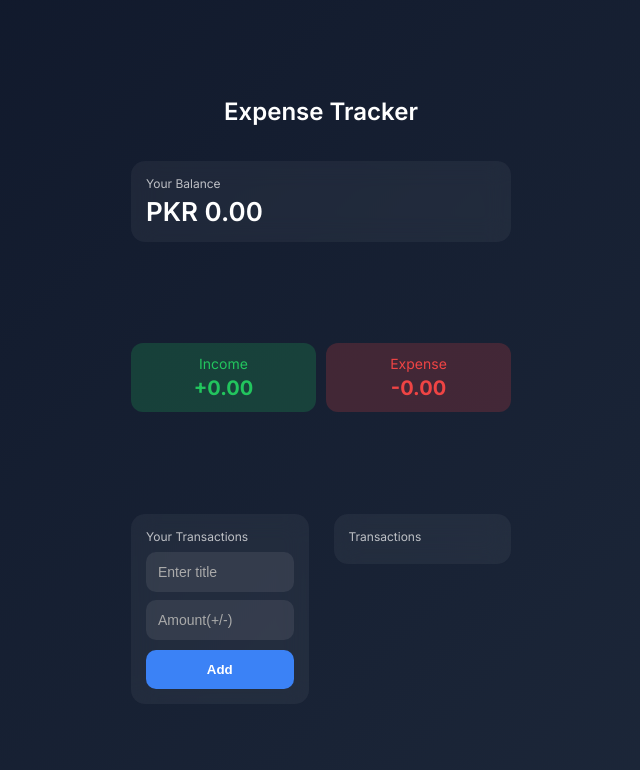
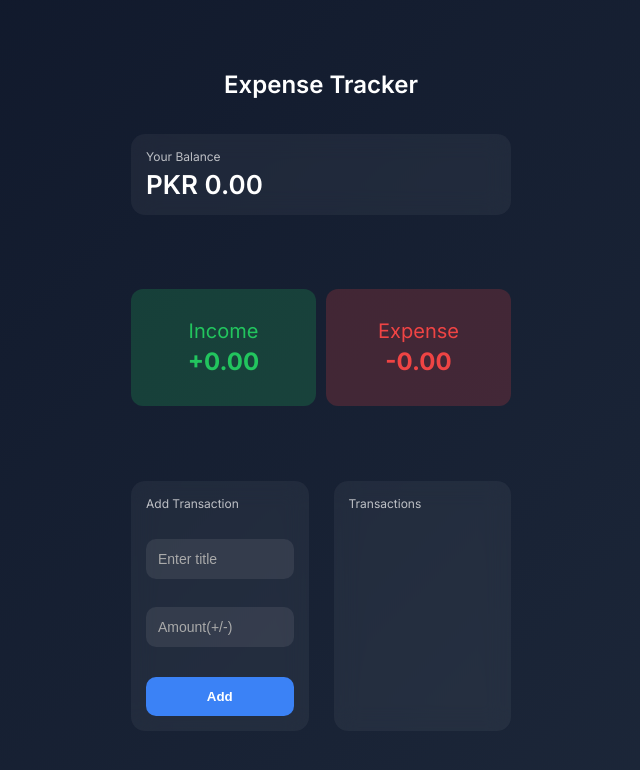
Before and after one commit to dev-nouman/ExpenseTracker-react, a React (Vite) app: page / in a window 1280 px wide. Shown: the top 770 px of the page, without its empty margins (319-959 px from the left). Built offline with nearby package versions, Linux system fonts and the light colour scheme.

Commit message:
ui changes

```diff
--- a/src/App.css
+++ b/src/App.css
@@ -104,6 +104,9 @@ button:active {
 
 .list {
     margin-top: 5px;
+    max-height: 300px;
+    overflow-y: auto;
+    padding-right: 5px;
 }
 
 .item {
@@ -140,6 +143,15 @@ button:active {
 }
 
 
+.add-transaction {
+    display: flex;
+    flex-direction: column;
+    justify-content: space-between;
+    gap: 10px;
+}
+
+
+
 /* media queries */
 
 
@@ -152,6 +164,23 @@ button:active {
         align-items: start;
         transition: all 0.3s ease;
         min-height: 100vh;
+    }
+
+
+    .h-250 {
+        min-height: 250px;
+    }
+
+    .box {
+        padding: 30px 15px;
+    }
+
+    .box p {
+        font-size: 20px;
+    }
+
+    .box h3 {
+        font-size: 24px;
     }
 
     .list {
--- a/src/components/AddTransaction.jsx
+++ b/src/components/AddTransaction.jsx
@@ -22,8 +22,8 @@ const AddTransaction = ({ onAdd }) => {
   }
 
   return (
-    <form className='card' onSubmit={submitForm}>
-      <p className='small'>Your Transactions</p>
+    <form className='card h-250 add-transaction' onSubmit={submitForm}>
+      <p className='small'>Add Transaction</p>
       <input type="text" placeholder='Enter title' value={text} onChange={(e) => setText(e.target.value)} />
       <input type="number" placeholder='Amount(+/-)' value={amount} onChange={(e) => setAmount(e.target.value)} />
       <button>Add</button>
--- a/src/components/TransactionList.jsx
+++ b/src/components/TransactionList.jsx
@@ -3,7 +3,7 @@ import TransactionItem from './TransactionItem'
 
 const TransactionList = ({ transactions, onDelete }) => {
   return (
-    <div className='card'>
+    <div className='card h-250'>
       <p className='small'>Transactions</p>
       <div className="list">
         {transactions.map((transaction) => (
```
